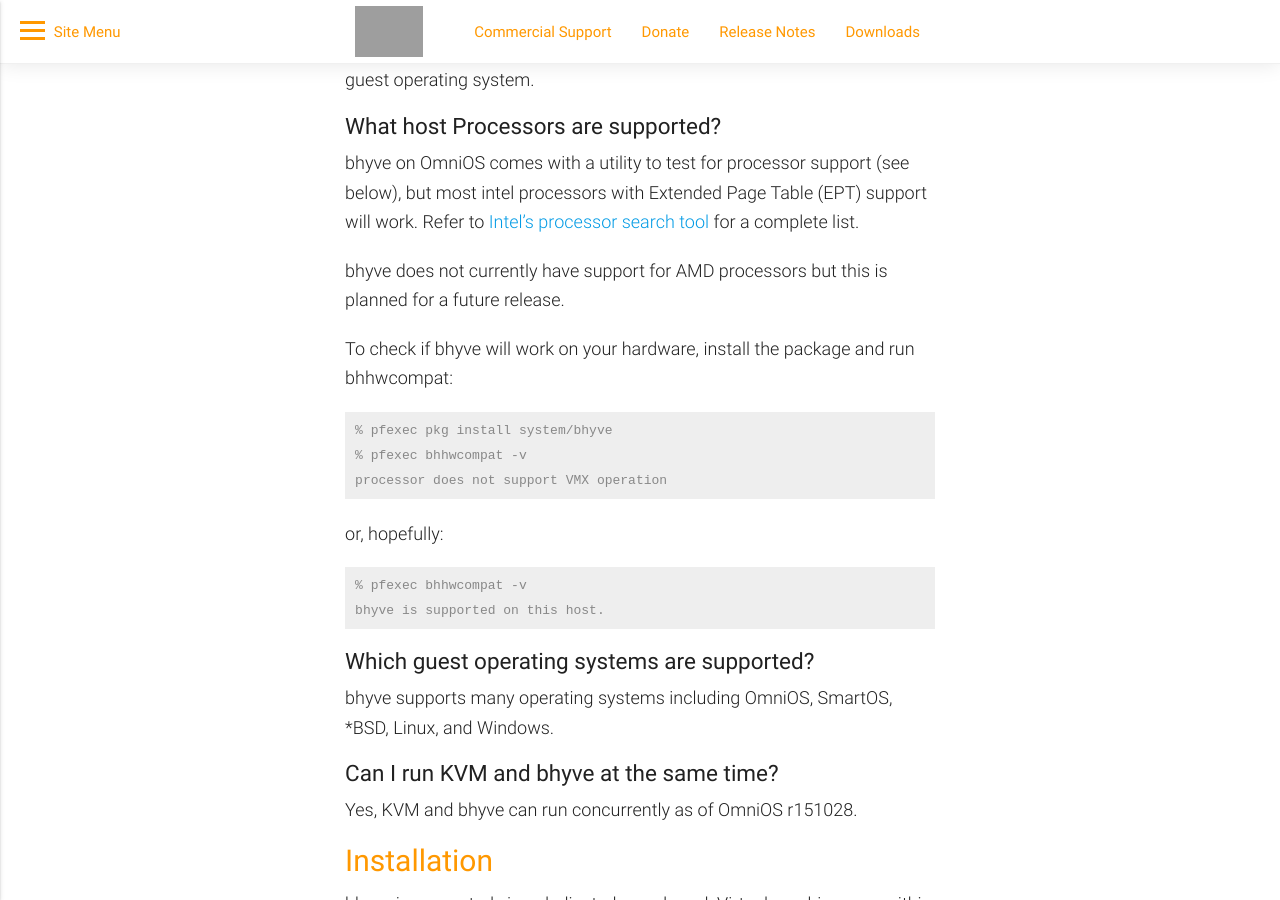
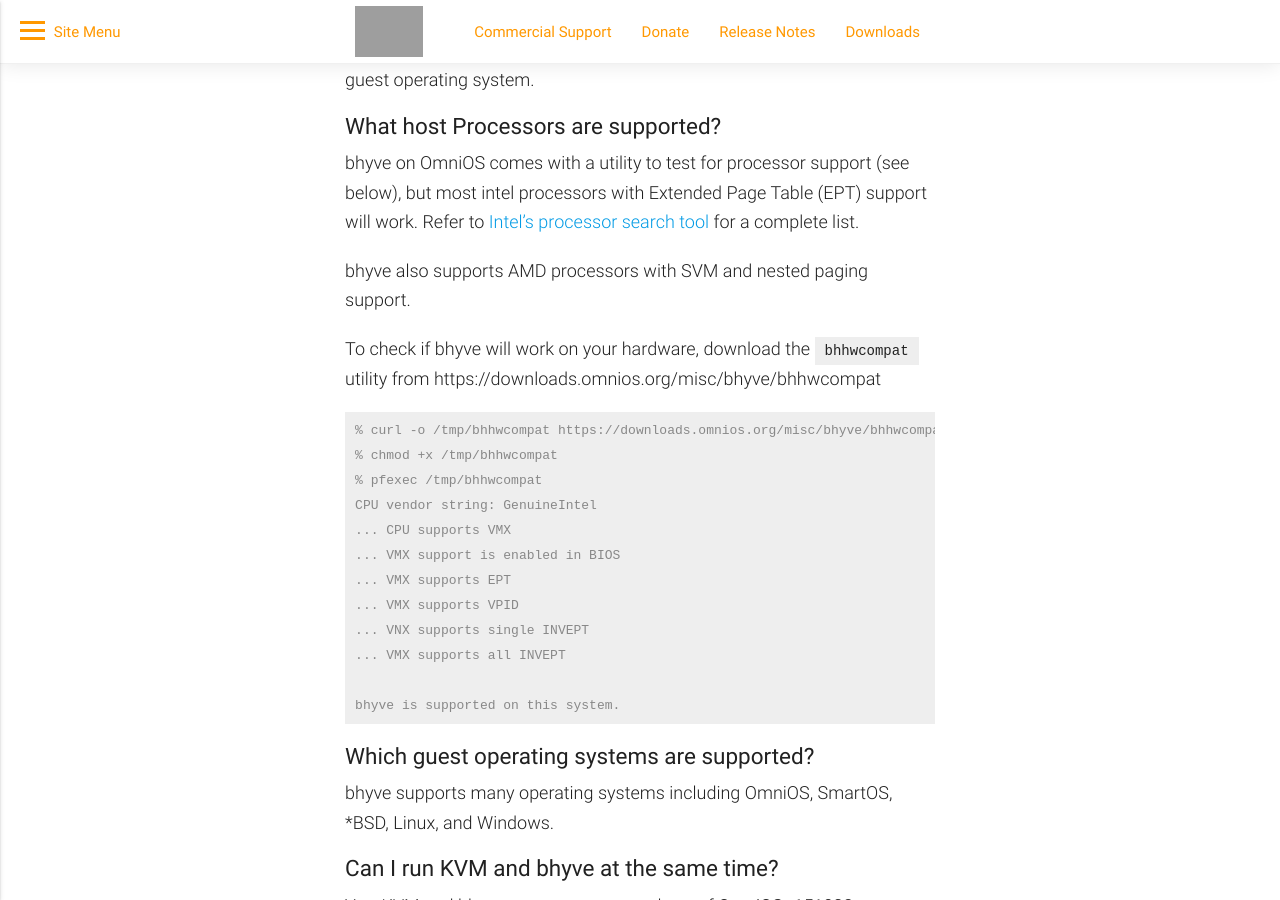
Before and after one commit to omniosorg/omniosorg.github.io, a Jekyll site: the page built from _docs/info/bhyve.md, in a window 1280 px wide and 900 px high, scrolled down 1382 px. Built offline with Jekyll 4.4.1, drawn with Linux system fonts in a browser that asks for light colours; comment, search, counter and statistics services are not loaded; grey boxes are pictures that could not be loaded.

Commit message:
Update bhyve doc for new bhhwcompat (and fix note about AMD CPUs)

````diff
--- a/_docs/info/bhyve.md
+++ b/_docs/info/bhyve.md
@@ -65,22 +65,24 @@ bhyve on OmniOS comes with a utility to test for processor support (see below),
 but most intel processors with Extended Page Table (EPT) support will work.
 Refer to [Intel's processor search tool](https://ark.intel.com/Search/FeatureFilter?productType=processors&ExtendedPageTables=true) for a complete list.
 
-bhyve does not currently have support for AMD processors but this is planned
-for a future release.
+bhyve also supports AMD processors with SVM and nested paging support.
 
-To check if bhyve will work on your hardware, install the package and
-run bhhwcompat:
+To check if bhyve will work on your hardware, download the `bhhwcompat`
+utility from https://downloads.omnios.org/misc/bhyve/bhhwcompat
 
 ```terminal
-% pfexec pkg install system/bhyve
-% pfexec bhhwcompat -v
-processor does not support VMX operation
-```
+% curl -o /tmp/bhhwcompat https://downloads.omnios.org/misc/bhyve/bhhwcompat
+% chmod +x /tmp/bhhwcompat
+% pfexec /tmp/bhhwcompat
+CPU vendor string: GenuineIntel
+... CPU supports VMX
+... VMX support is enabled in BIOS
+... VMX supports EPT
+... VMX supports VPID
+... VNX supports single INVEPT
+... VMX supports all INVEPT
 
-or, hopefully:
-```terminal
-% pfexec bhhwcompat -v
-bhyve is supported on this host.
+bhyve is supported on this system.
 ```
 
 ### Which guest operating systems are supported?
````
